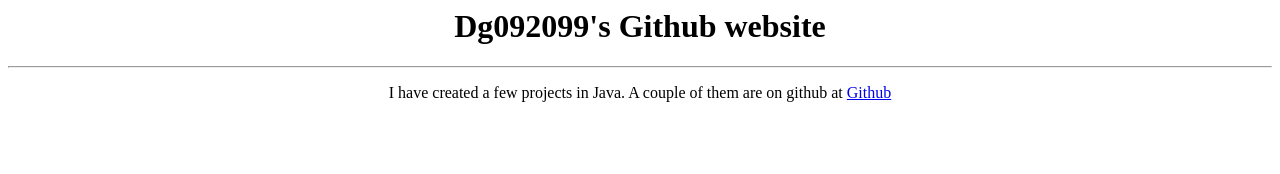
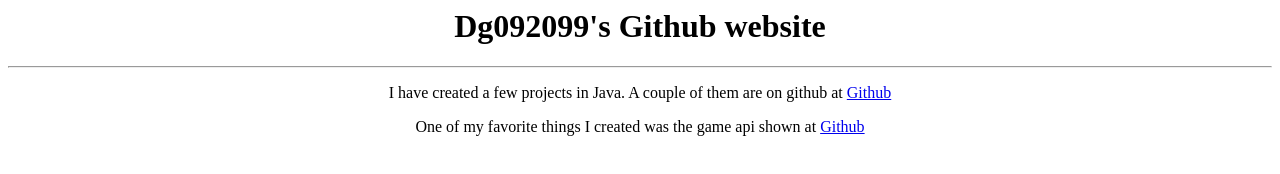
Before and after one commit to dg092099/dg092099.github.io, a plain HTML site: page index.html in a window 1280 px wide. Drawn offline with Linux system fonts and the light colour scheme.

Commit message:
Added link

```diff
--- a/index.html
+++ b/index.html
@@ -7,5 +7,6 @@
 		<h1>Dg092099's Github website</h1>
 		<hr />
 		<p>I have created a few projects in Java. A couple of them are on github at <a href="http://www.github.com/dg092099">Github</a></p>
+		<p>One of my favorite things I created was the game api shown at <a href="http://www.github.com/dg092099/Dillon-s-Java-Game-API">Github</a></p>
 	</body>
 </html>
```
